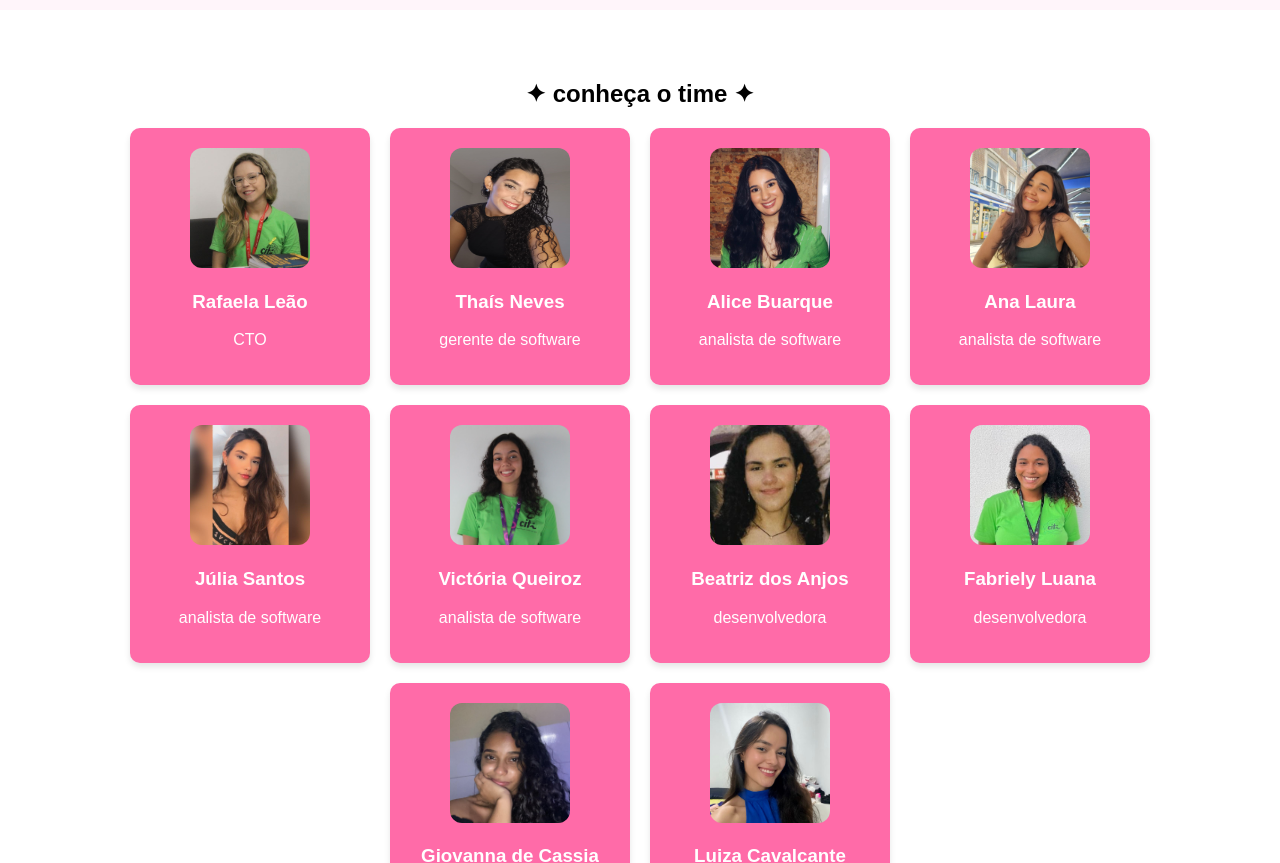
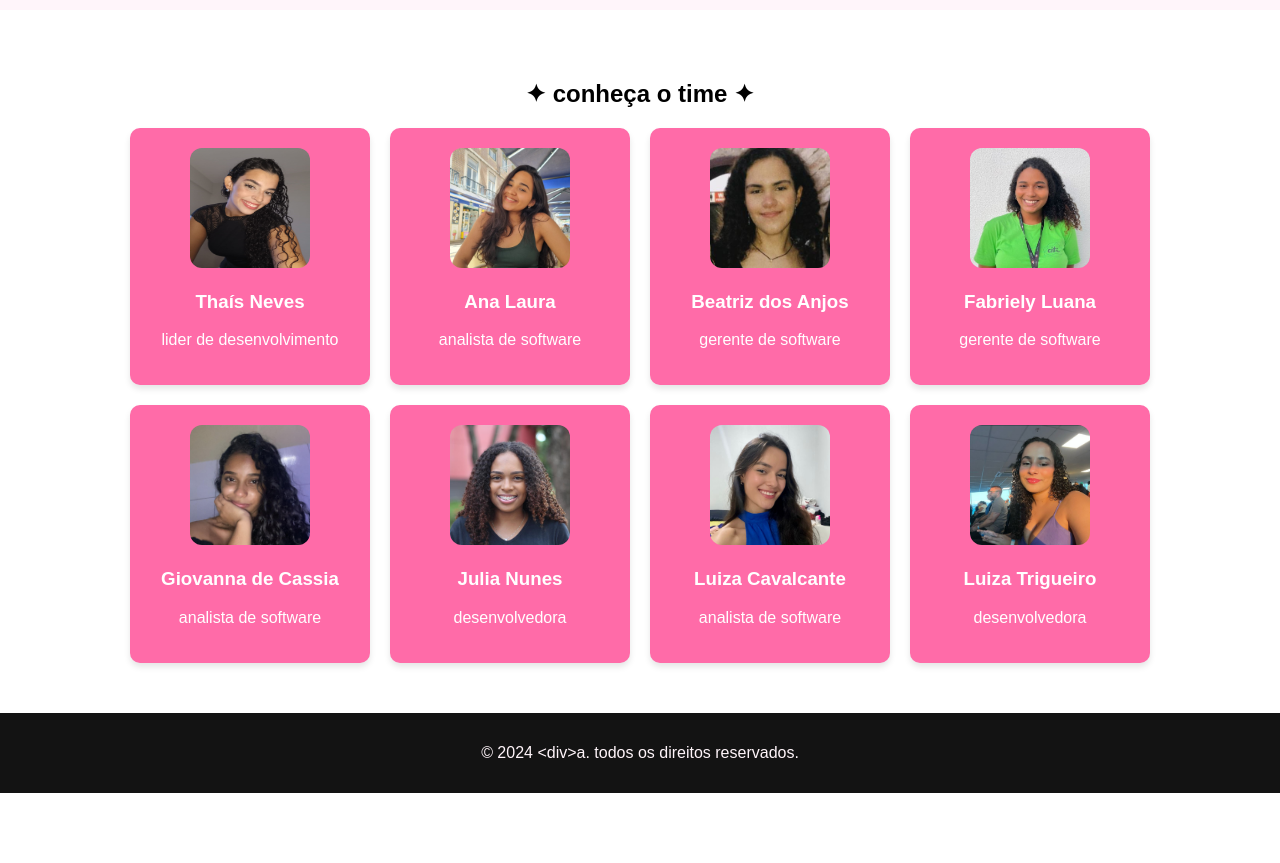
Before and after one commit to Beatriz-dos-Anjos/minicurso-diva-2.0, a plain HTML site: page index.html in a window 1280 px wide. Shown: the part 720-1583 px from the top of the page. After the commit the page ends 1513 px from the top, so only its background shows below. Drawn offline with Linux system fonts and the light colour scheme.

Commit message:
updated the  main page

```diff
--- a/index.html
+++ b/index.html
@@ -4,7 +4,7 @@
     <meta charset="UTF-8" />
     <meta name="viewport" content="width=device-width, initial-scale=1.0" />
     <link rel="stylesheet" href="./style.css" />
-    <title>&lt;div&gt;a 🩷</title>
+    <title>&lt;div&gt;a 2.0 🩷</title>
   </head>
 
   <body>
@@ -39,19 +39,9 @@
       <h2>✦ conheça o time ✦</h2>
       <div class="cards">
         <div class="card">
-          <img src="./assets/rafa.jpg" alt="rafaela" />
-          <h3>Rafaela Leão</h3>
-          <p>CTO</p>
-        </div>
-        <div class="card">
           <img src="./assets/thais.jpg" alt="thaís" />
           <h3>Thaís Neves</h3>
-          <p>gerente de software</p>
-        </div>
-        <div class="card">
-          <img src="./assets/alice.jpg" alt="alice" />
-          <h3>Alice Buarque</h3>
-          <p>analista de software</p>
+          <p>lider de desenvolvimento</p>
         </div>
         <div class="card">
           <img src="./assets/ana.jpg" alt="ana" />
@@ -59,33 +49,33 @@
           <p>analista de software</p>
         </div>
         <div class="card">
-          <img src="./assets/julia.jpg" alt="julia" />
-          <h3>Júlia Santos</h3>
-          <p>analista de software</p>
-        </div>
-        <div class="card">
-          <img src="./assets/vic.jpg" alt="victoria" />
-          <h3>Victória Queiroz</h3>
-          <p>analista de software</p>
-        </div>
-        <div class="card">
           <img src="./assets/bia.jpg" alt="bia" />
           <h3>Beatriz dos Anjos</h3>
-          <p>desenvolvedora</p>
+          <p>gerente de software</p>
         </div>
         <div class="card">
           <img src="./assets/faby.jpg" alt="faby" />
           <h3>Fabriely Luana</h3>
-          <p>desenvolvedora</p>
+          <p>gerente de software</p>
         </div>
         <div class="card">
           <img src="./assets/gio.jpg" alt="gio" />
           <h3>Giovanna de Cassia</h3>
+          <p>analista de software</p>
+        </div>
+        <div class="card">
+          <img src="./assets/julianunes.png" alt="gio" />
+          <h3>Julia Nunes</h3>
           <p>desenvolvedora</p>
         </div>
         <div class="card">
           <img src="./assets/luiza.jpg" alt="luiza" />
           <h3>Luiza Cavalcante</h3>
+          <p>analista de software</p>
+        </div>
+        <div class="card">
+          <img src="./assets/luizatrigueiro.png" alt="luiza" />
+          <h3>Luiza Trigueiro</h3>
           <p>desenvolvedora</p>
         </div>
       </div>
```
Also changed, not shown: assets/alice.jpg (deleted), assets/julia.jpg (deleted), assets/julianunes.png (added), assets/luizatrigueiro.png (added), assets/rafa.jpg (deleted), assets/vic.jpg (deleted).
